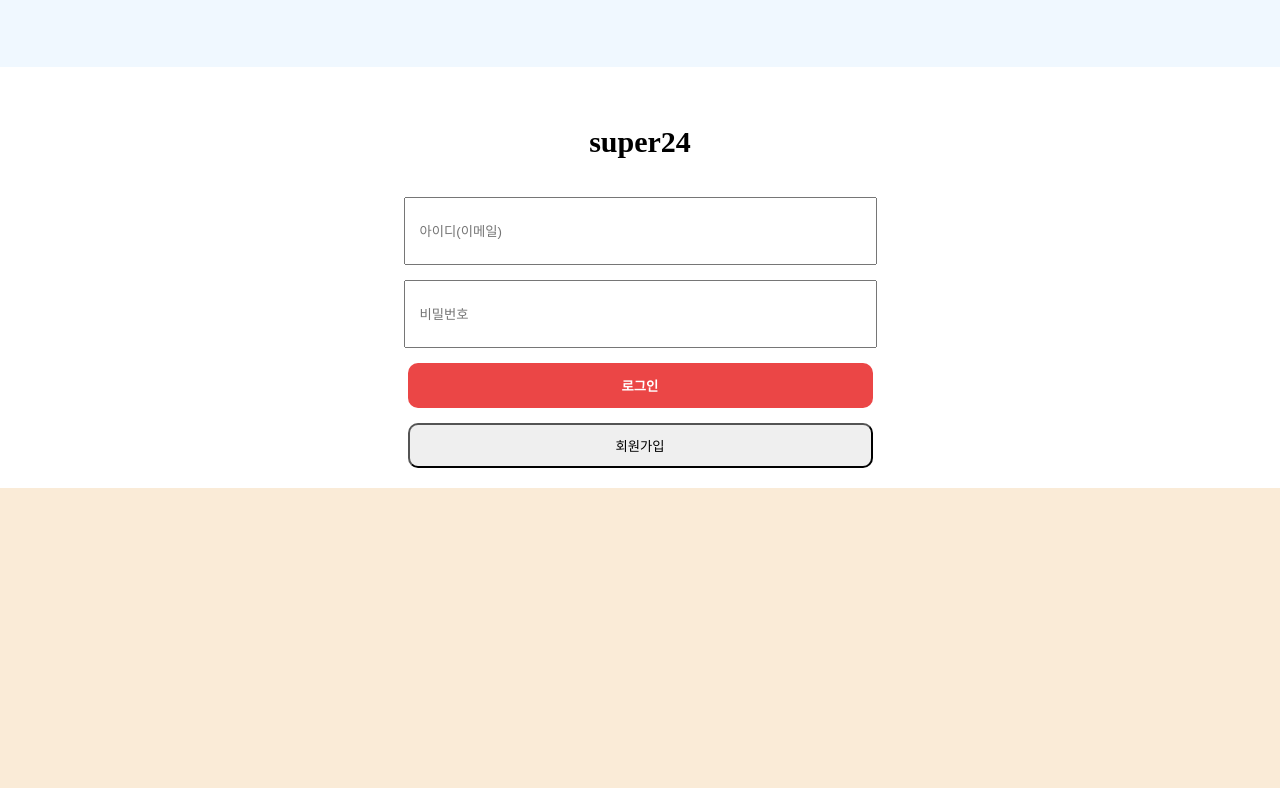
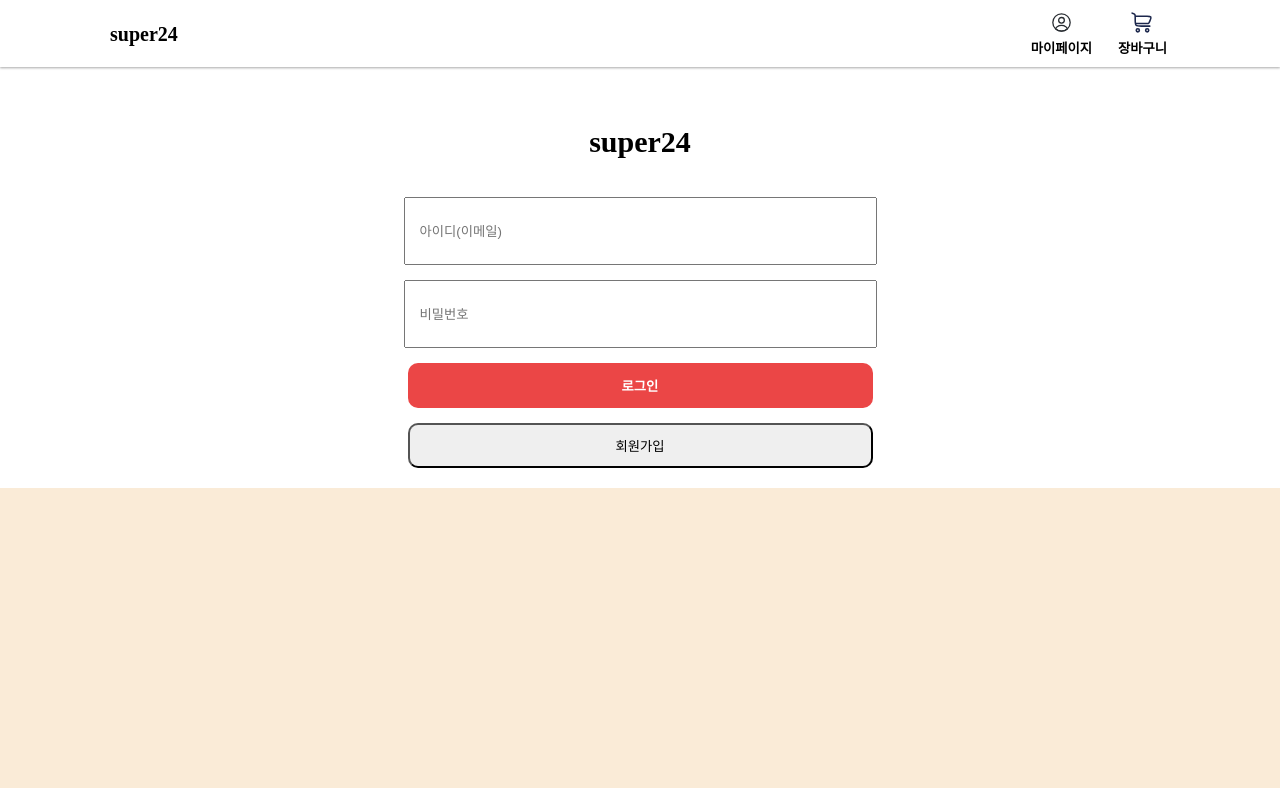
Before and after one commit to ujeans/shoppingmall_frontend, a React (Create React App) app in the folder shoppingmall/: page /login in a window 1280 px wide. Built offline with nearby package versions, Linux system fonts and the light colour scheme.

Commit message:
feature : nav바 UI 구현
nav바 UI 구현 및 버튼 hover 추가
svg 아이콘 추가

```diff
--- a/shoppingmall/src/components/nav/Nav.js
+++ b/shoppingmall/src/components/nav/Nav.js
@@ -1,8 +1,41 @@
-import React from "react";
+import React, { useState } from "react";
 import styled from "styled-components";
+import { theme } from "../../style/theme";
+
+//svg
+import mypage from "../../assets/mypage.svg";
+import cart from "../../assets/cart.svg";
 
 const Nav = () => {
-  return <Container></Container>;
+  // eslint-disable-next-line
+  const [isLoggedIn, setLoggedIn] = useState(false);
+
+  return (
+    <Container>
+      <Wrapper>
+        <Title>super24</Title>
+        <ButtonWrapper>
+          {isLoggedIn ? (
+            <>
+              <LoginButton>로그인</LoginButton>
+              <SignupButton>회원가입</SignupButton>
+            </>
+          ) : (
+            <>
+              <MyPageButton>
+                <Icon src={mypage} />
+                <ButtonText>마이페이지</ButtonText>
+              </MyPageButton>
+              <CartButton>
+                <Icon src={cart} />
+                <ButtonText>장바구니</ButtonText>
+              </CartButton>
+            </>
+          )}
+        </ButtonWrapper>
+      </Wrapper>
+    </Container>
+  );
 };
 
 export default Nav;
@@ -10,5 +43,71 @@ export default Nav;
 const Container = styled.div`
   width: 100%;
   height: 67px;
-  background-color: aliceblue;
+  box-shadow: 0 1px 3px rgba(0, 0, 0, 0.12), 0 1px 2px rgba(0, 0, 0, 0.24);
+  display: flex;
+  align-items: center;
+  justify-content: center;
 `;
+
+const Wrapper = styled.div`
+  width: 1100px;
+  display: flex;
+  justify-content: space-between;
+  align-items: center;
+`;
+
+const Title = styled.h2`
+  font-weight: bold;
+  font-size: 20px;
+  margin-left: 20px;
+`;
+
+const ButtonWrapper = styled.div``;
+
+const LoginButton = styled.button`
+  border-radius: 20px;
+  border: 0px;
+  background-color: ${theme.mainColor};
+  color: #ffffff;
+  font-weight: 700;
+  padding: 10px 17px 10px 17px;
+  margin-right: 12px;
+  cursor: pointer;
+`;
+
+const SignupButton = styled.button`
+  border: 1px solid rgba(0, 0, 0, 0.5);
+  border-radius: 20px;
+  padding: 10px 17px 10px 17px;
+  margin-right: 20px;
+  outline: 0;
+  cursor: pointer;
+  background-color: #ffffff;
+`;
+
+const MyPageButton = styled.button`
+  border: none;
+  border-radius: 10px;
+  padding: 3px;
+  margin-right: 20px;
+  background-color: #ffffff;
+  cursor: pointer;
+`;
+
+const CartButton = styled.button`
+  border: none;
+  border-radius: 10px;
+  padding: 3px;
+  margin-right: 20px;
+  background-color: #ffffff;
+  cursor: pointer;
+`;
+
+const ButtonText = styled.div`
+  font-weight: bold;
+`;
+
+const Icon = styled.img`
+  width: 25px;
+  height: 25px;
+`;
--- a/shoppingmall/src/components/userAccount/Login.js
+++ b/shoppingmall/src/components/userAccount/Login.js
@@ -71,12 +71,14 @@ const SubmitButton = styled.button`
   color: #ffffff;
   font-weight: 700;
   margin-bottom: 15px;
+  cursor: pointer;
 `;
 
 const SignupButton = styled.button`
   width: 465px;
   height: 45px;
   border-radius: 10px;
+  cursor: pointer;
 
   &:hover {
   }
--- a/shoppingmall/src/components/userAccount/Signup.js
+++ b/shoppingmall/src/components/userAccount/Signup.js
@@ -115,7 +115,9 @@ const IconWrapper = styled.div`
   border-right: 1px solid #000000;
 `;
 
-const Icon = styled.img``;
+const Icon = styled.img`
+  background-color: ${theme.grayBgColor};
+`;
 
 const Input = styled.input`
   width: 100%;
@@ -149,4 +151,5 @@ const SubmitButton = styled.button`
   background-color: ${theme.mainColor};
   color: #ffffff;
   font-weight: 700;
+  cursor: pointer;
 `;
```
Also changed, not shown: shoppingmall/src/assets/cart.svg (added), shoppingmall/src/assets/mypage.svg (added).
